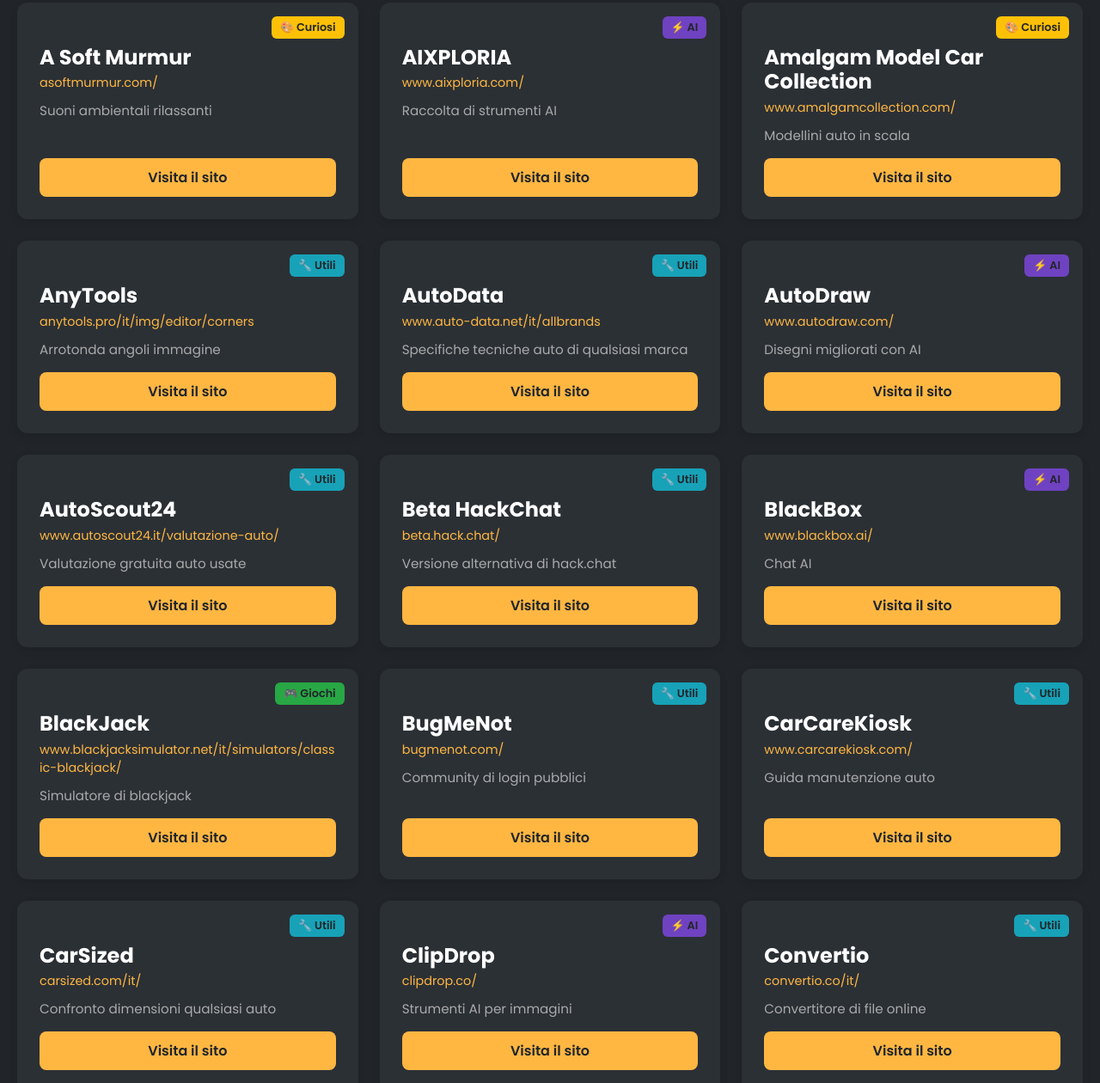
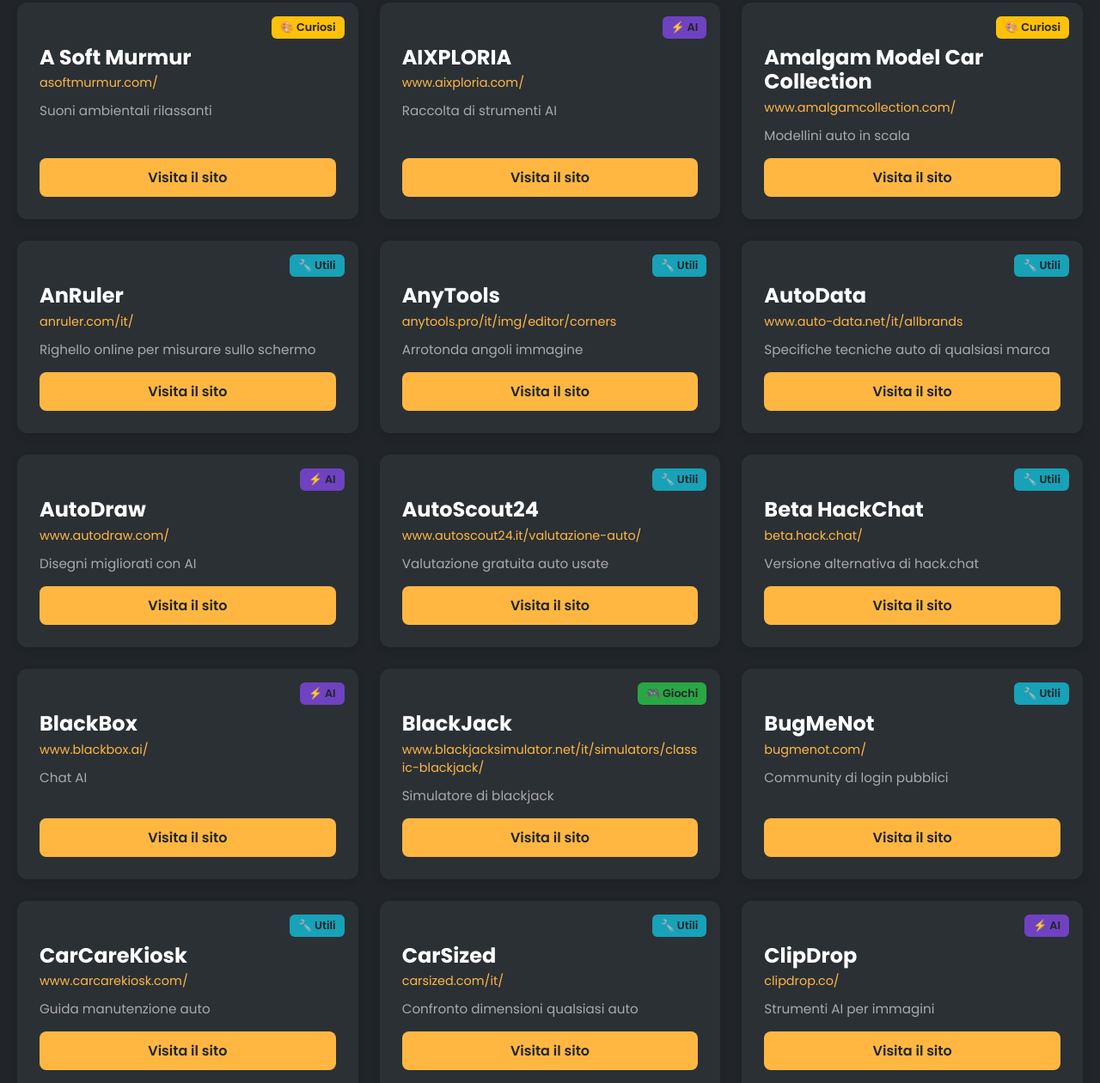
Before and after one commit to AxelProgCode/MyWebSite, a plain HTML site: page siti.html in a window 1280 px wide. Shown: the part 2007-3267 px from the top of the page at 86% size. Drawn offline with nearby package versions, Linux system fonts and the light colour scheme.

Commit message:
Update siti.html

```diff
--- a/siti.html
+++ b/siti.html
@@ -142,6 +142,12 @@
                 category: "curiosi"
             },
             {
+                name: "A Soft Murmur",
+                url: "https://asoftmurmur.com/",
+                description: "Suoni ambientali rilassanti",
+                category: "curiosi"
+            },
+            {
                 name: "AIXPLORIA",
                 url: "https://www.aixploria.com/",
                 description: "Raccolta di strumenti AI",
@@ -154,10 +160,10 @@
                 category: "curiosi"
             },
             {
-                name: "A Soft Murmur",
-                url: "https://asoftmurmur.com/",
-                description: "Suoni ambientali rilassanti",
-                category: "curiosi"
+                name: "AnRuler",
+                url: "https://anruler.com/it/",
+                description: "Righello online per misurare sullo schermo",
+                category: "utili"
             },
             {
                 name: "AnyTools",
@@ -850,6 +856,12 @@
                 category: "utili"
             },
             {
+                name: "VPNBOOK",
+                url: "https://www.vpnbook.com/",
+                description: "VPN gratuita e facile da usare",
+                category: "utili"
+            },
+            {
                 name: "WayBack Machine",
                 url: "https://web.archive.org/",
                 description: "Archivio storico siti web",
```
